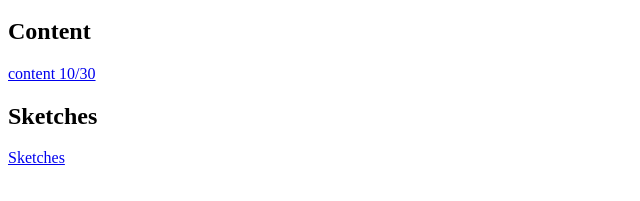
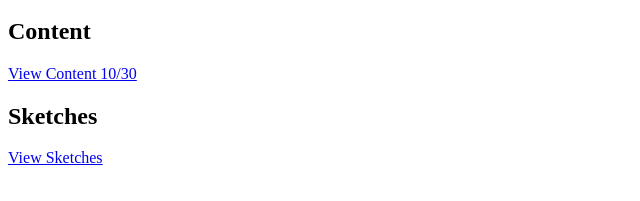
Before and after one commit to KentStateWeb/fall-2018-sam-klukow-and-nick-veri-hhb, a plain HTML site: page index.html in a window 1280 px wide. Shown: the part 147-348 px from the top of the page, without its empty margins (0-640 px from the left). Drawn offline with Linux system fonts and the light colour scheme.

Commit message:
Update index.html

```diff
--- a/index.html
+++ b/index.html
@@ -20,14 +20,14 @@
       Content
     </h2>
 
-      <a href="https://drive.google.com/drive/folders/1gAFmAhv_dF-u8QLmJsi5u9CT-X78NloV?usp=sharing">content 10/30
+      <a href="https://drive.google.com/drive/folders/1gAFmAhv_dF-u8QLmJsi5u9CT-X78NloV?usp=sharing">View Content 10/30
       </a>
 
     <h2>
       Sketches
     </h2>
 
-    <a href="https://drive.google.com/open?id=1CvQLyuBLOF_z4aurSXbCgz98lSo8iKai">Sketches
+    <a href="https://drive.google.com/open?id=1CvQLyuBLOF_z4aurSXbCgz98lSo8iKai">View Sketches
     </a>
 
 
```
